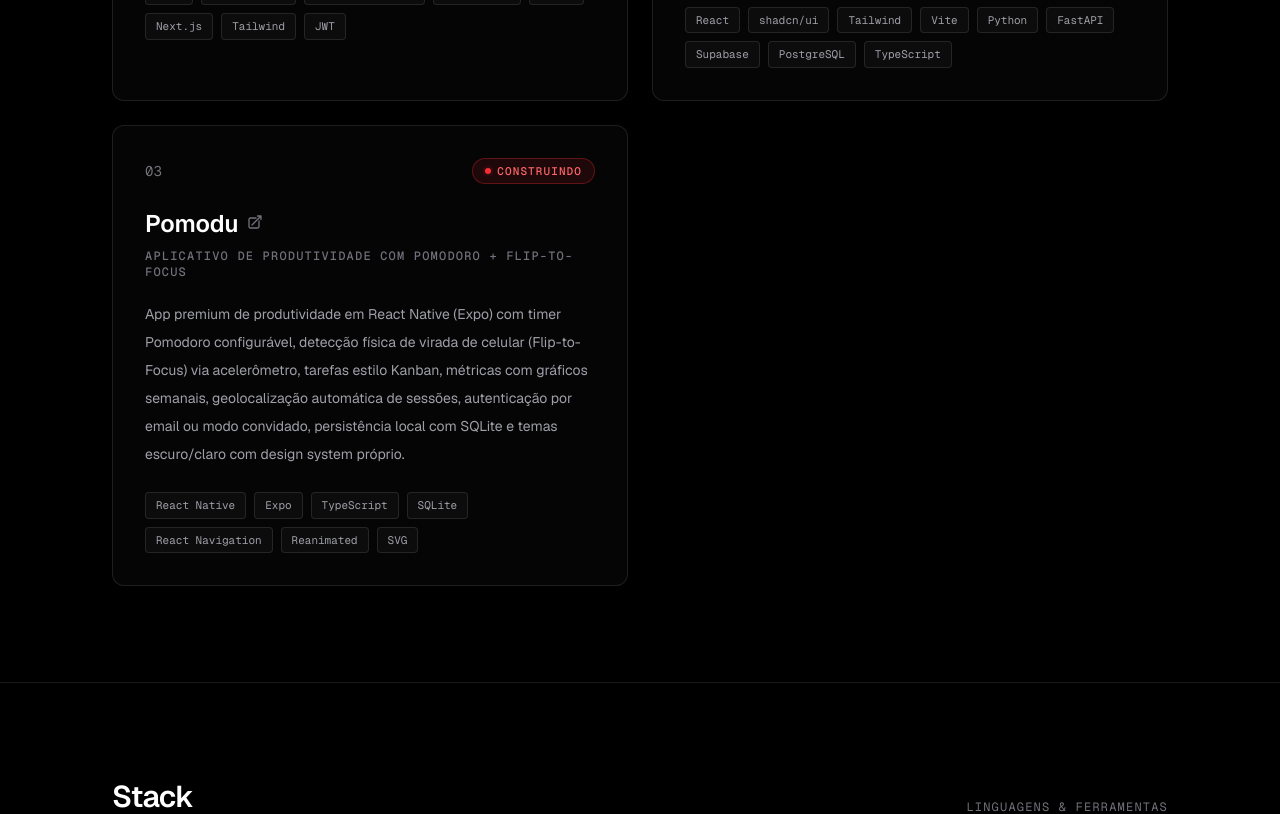
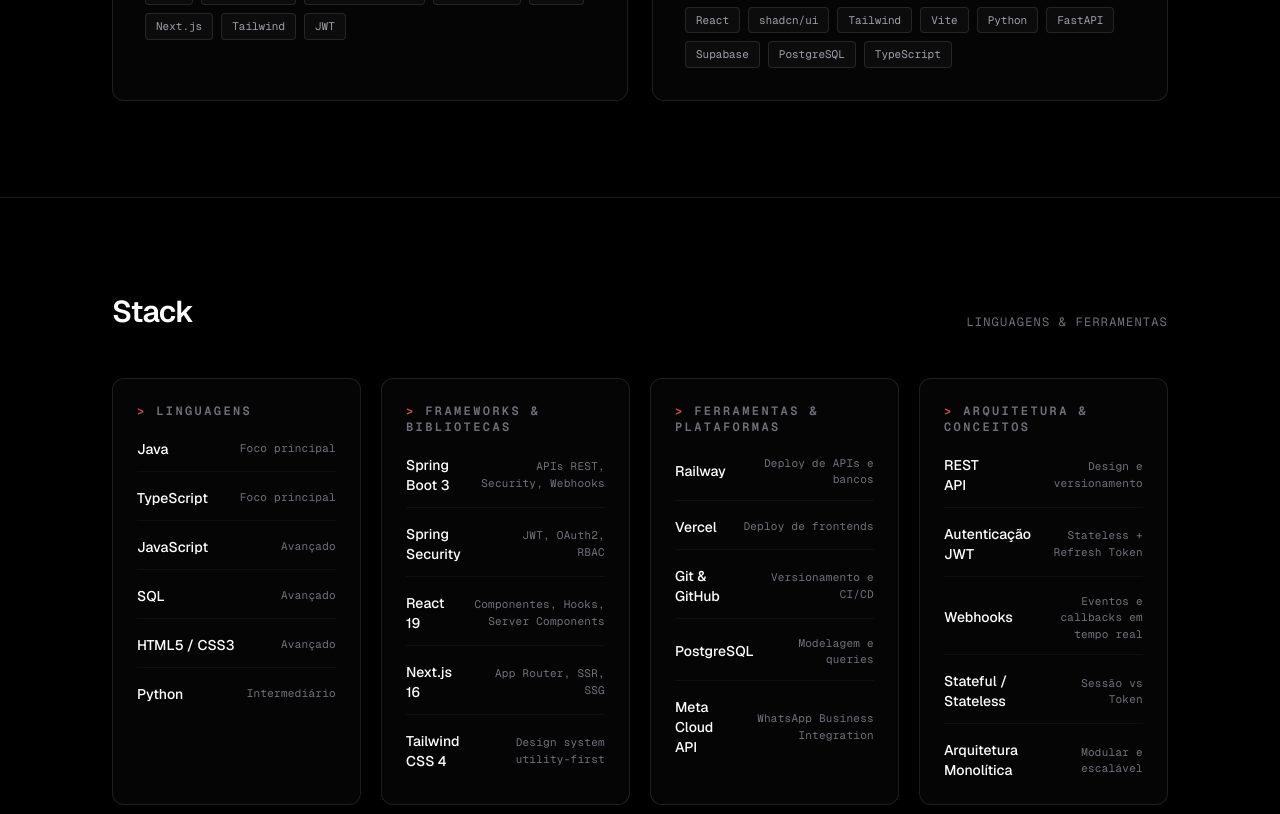
Before and after one commit to Guiicodr/GPortfolio, a Next.js app: page / in a window 1280 px wide. Shown: the part 1240-2054 px from the top of the page. Built offline with nearby package versions, Linux system fonts and the light colour scheme.

Commit message:
fix: remove Pomodu dos destaques, mantendo apenas na tabela de projetos

```diff
--- a/src/data/projects.ts
+++ b/src/data/projects.ts
@@ -61,25 +61,7 @@ export const featuredProjects: FeaturedProject[] = [
     tags: ["React", "shadcn/ui", "Tailwind", "Vite", "Python", "FastAPI", "Supabase", "PostgreSQL", "TypeScript"],
     link: "https://i-assis.vercel.app",
   },
-  {
-    number: "03",
-    stage: "CONSTRUINDO",
-    title: "Pomodu",
-    subtitle: "APLICATIVO DE PRODUTIVIDADE COM POMODORO + FLIP-TO-FOCUS",
-    description:
-      "App premium de produtividade em React Native (Expo) com timer Pomodoro configurável, detecção física de virada de celular (Flip-to-Focus) via acelerômetro, tarefas estilo Kanban, métricas com gráficos semanais, geolocalização automática de sessões, autenticação por email ou modo convidado, persistência local com SQLite e temas escuro/claro com design system próprio.",
-    tags: [
-      "React Native",
-      "Expo",
-      "TypeScript",
-      "SQLite",
-      "React Navigation",
-      "Reanimated",
-      "SVG",
-    ],
-    link: "https://github.com/Guiicodr/Pomodu",
-  },
-];
+  ];
 
 export const allProjects: TableProject[] = [
   {
```
